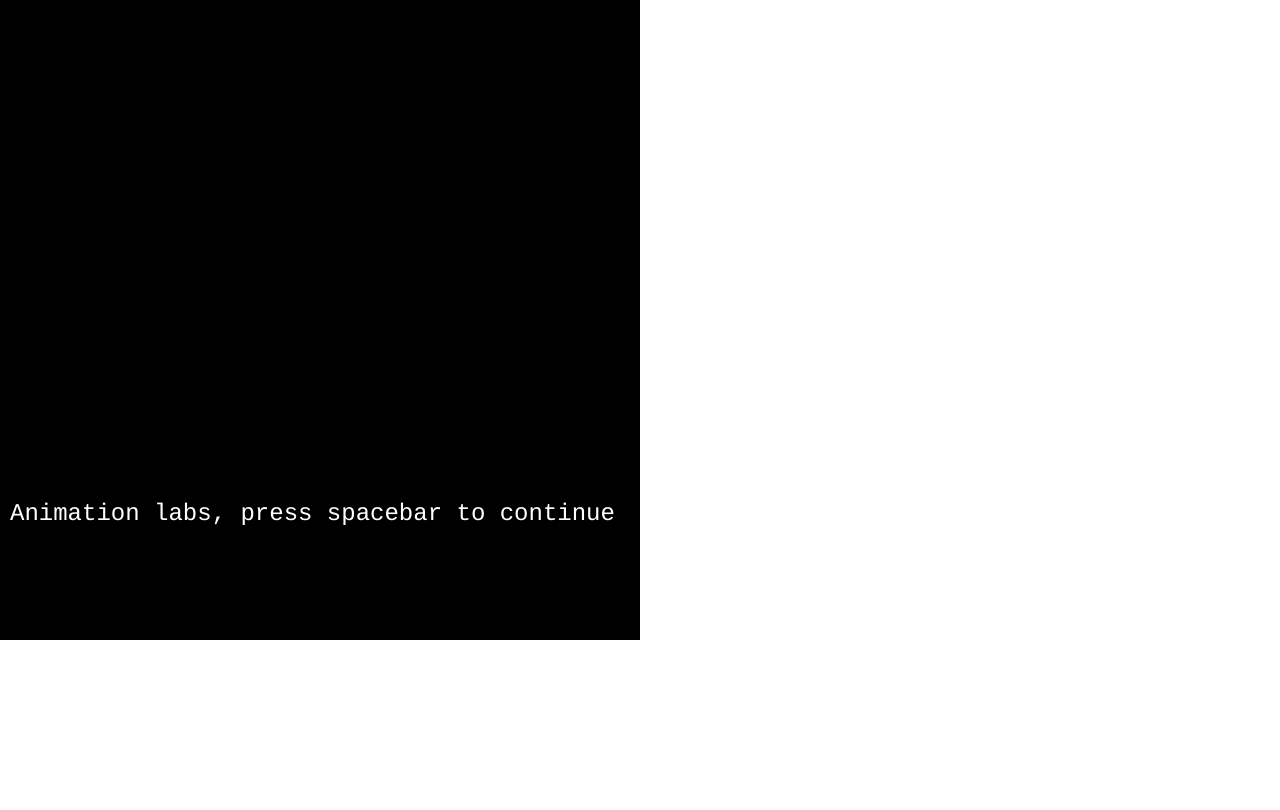
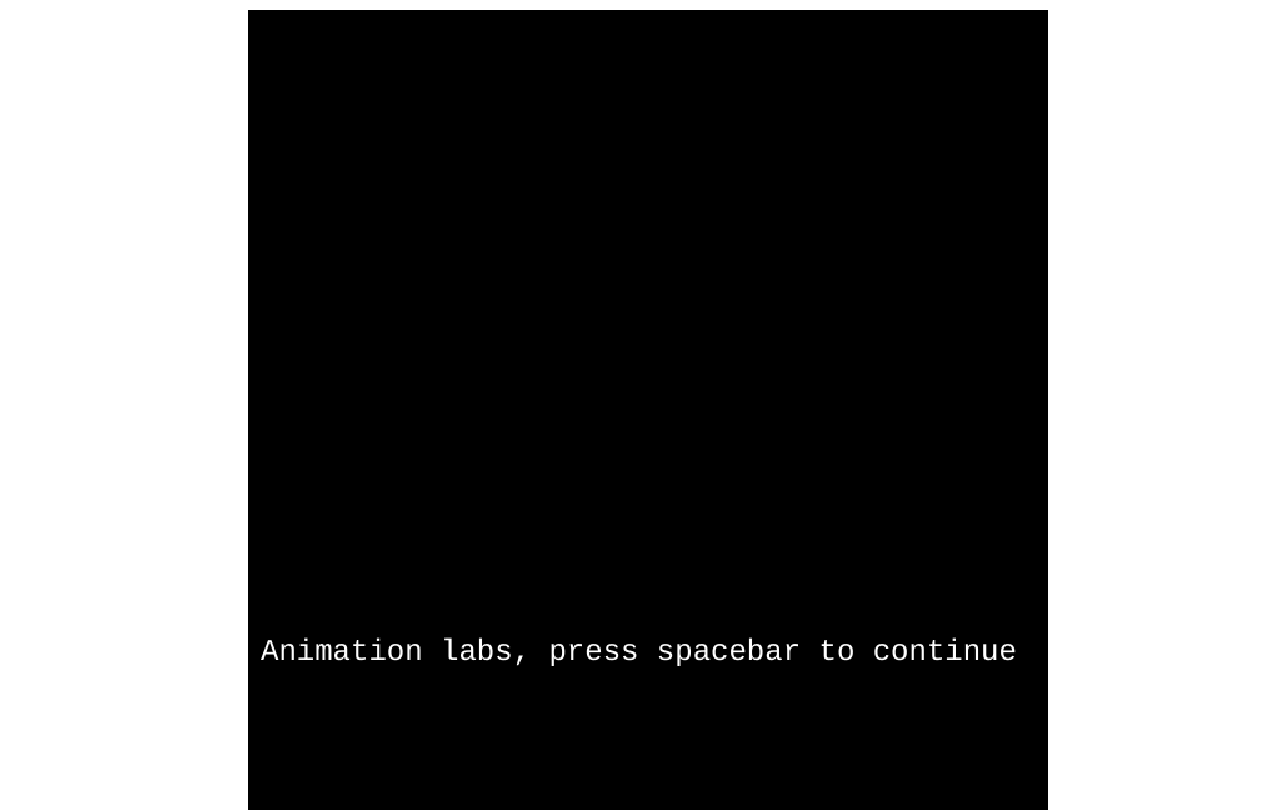
Before and after one commit to ChloyeChau/js, a plain HTML site: page AttireGame/index.html in a window 1280 px wide. Drawn offline with Linux system fonts and the light colour scheme; animation ran at ten frames a second.

Commit message:
Add files via upload

```diff
--- a/AttireGame/MyGame.js
+++ b/AttireGame/MyGame.js
@@ -10,10 +10,10 @@ var config = {
             debug: true
         }
     },
-    // scale: {
-    //     mode: Phaser.Scale.FIT,
-    //     autoCenter: Phaser.Scale.CENTER_BOTH
-    // },
+    scale: {
+        mode: Phaser.Scale.FIT,
+        autoCenter: Phaser.Scale.CENTER_BOTH
+    },
     backgroundColor: '#000000',
     pixelArt: true,
     //// Add all scenes below in the array
--- a/AttireGame/index.html
+++ b/AttireGame/index.html
@@ -1,7 +1,7 @@
 <!DOCTYPE html>
 <html>
     <head>
-        <title>Phaser 3 Scene Tutorial 3</title>
+        <title>Attire Acrobat</title>
 
         <meta http-equiv="Cache-Control" content="no-cache, no-store, must-revalidate" />
         <meta http-equiv="Pragma" content="no-cache" />
@@ -16,10 +16,13 @@
 
         <style>
             body {
-                padding: 0px;
-                margin: 0px;
+                display:flex;
+                width:100vw;
+                height:100vh;
+                margin-top: 10px;
+                margin-bottom: 10px;
             }
-        </style>
+    </style>
     </head>
     <body>
     </body>
```
